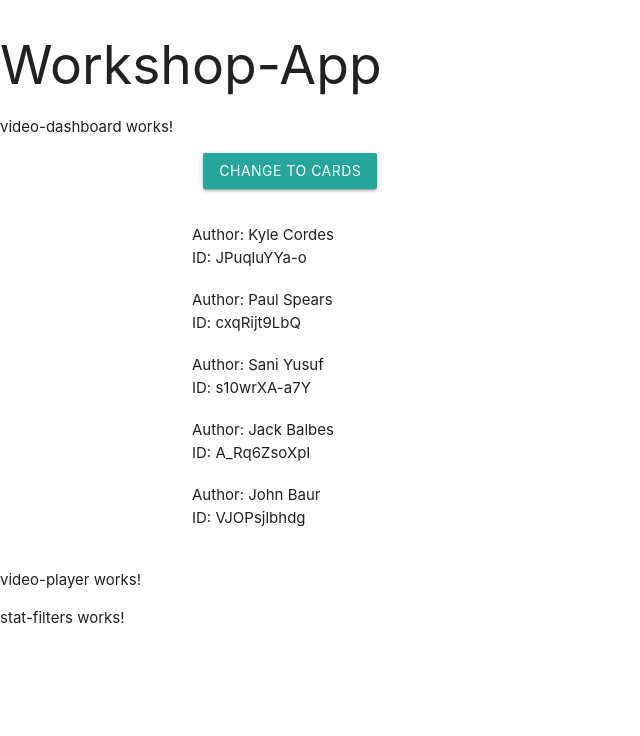
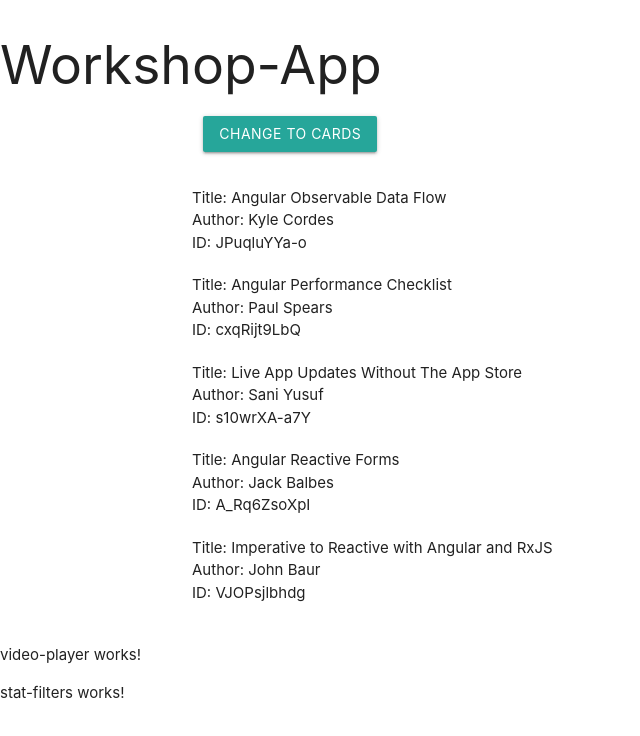
Before and after one commit to Matoyak/workshop-app, an Angular app: page /dashboard/videoDashboard in a window 1280 px wide. Shown: the top 736 px of the page, without its empty margins (0-640 px from the left). Built offline with nearby package versions, Linux system fonts and the light colour scheme.

Commit message:
Started moving to @Input

```diff
--- a/src/app/dashboard/dashboard.module.ts
+++ b/src/app/dashboard/dashboard.module.ts
@@ -5,6 +5,7 @@ import { VideoListComponent } from './video-list/video-list.component';
 import { VideoPlayerComponent } from './video-player/video-player.component';
 import { StatFiltersComponent } from './stat-filters/stat-filters.component';
 import { RouterModule } from '@angular/router';
+import { VideoDetailsComponent } from './video-details/video-details.component';
 
 const dashboardRoutes = [
 	{ path: '', pathMatch: 'full', redirectTo: 'videoDashboard' },
@@ -17,6 +18,7 @@ const dashboardRoutes = [
 		VideoListComponent,
 		VideoPlayerComponent,
 		StatFiltersComponent,
+		VideoDetailsComponent,
 	],
 	imports: [CommonModule, RouterModule.forChild(dashboardRoutes)],
 })
--- a/src/app/dashboard/video-dashboard/video-dashboard.component.html
+++ b/src/app/dashboard/video-dashboard/video-dashboard.component.html
@@ -1,4 +1,3 @@
-<p>video-dashboard works!</p>
-<wa-video-list></wa-video-list>
+<wa-video-list [videoList]="dashboardVideos"></wa-video-list>
 <wa-video-player></wa-video-player>
 <wa-stat-filters></wa-stat-filters>
--- a/src/app/dashboard/video-dashboard/video-dashboard.component.ts
+++ b/src/app/dashboard/video-dashboard/video-dashboard.component.ts
@@ -1,4 +1,7 @@
 import { Component, OnInit } from '@angular/core';
+
+import { dashboardData } from 'src/app/dashboardData';
+import { Video } from 'src/app/models';
 
 @Component({
 	selector: 'wa-video-dashboard',
@@ -6,6 +9,7 @@ import { Component, OnInit } from '@angular/core';
 	styleUrls: ['./video-dashboard.component.scss'],
 })
 export class VideoDashboardComponent implements OnInit {
+	dashboardVideos: Video[] = dashboardData;
 	constructor() {}
 
 	ngOnInit(): void {}
--- /dev/null
+++ b/src/app/dashboard/video-details/video-details.component.html
@@ -0,0 +1,3 @@
+<li>Title: {{ video.title }}</li>
+<li>Author: {{ video.author }}</li>
+<li>ID: {{ video.id }}</li>
--- /dev/null
+++ b/src/app/dashboard/video-details/video-details.component.ts
@@ -0,0 +1,15 @@
+import { Component, Input, OnInit } from '@angular/core';
+
+import { Video, VideoViewDetails } from 'src/app/models';
+
+@Component({
+	selector: 'wa-video-details',
+	templateUrl: './video-details.component.html',
+	styleUrls: ['./video-details.component.scss'],
+})
+export class VideoDetailsComponent implements OnInit {
+	@Input() video: Video | undefined;
+	constructor() {}
+
+	ngOnInit(): void {}
+}
--- a/src/app/dashboard/video-list/video-list.component.html
+++ b/src/app/dashboard/video-list/video-list.component.html
@@ -35,15 +35,14 @@
 				</div>
 			</div>
 		</div>
-		<div class="col s12 m12 l3" *ngIf="!showAsCards">
+		<div class="col s12 m12 l6" *ngIf="!showAsCards">
 			<ul
 				class="row"
-				*ngFor="let video of videos"
+				*ngFor="let video of videoList"
 				(click)="selectedVideo = video"
 				[class.highlight]="video === selectedVideo"
 			>
-				<li>Author: {{ video.author }}</li>
-				<li>ID: {{ video.id }}</li>
+				<wa-video-details [video]="video"></wa-video-details>
 			</ul>
 		</div>
 	</div>
--- a/src/app/dashboard/video-list/video-list.component.ts
+++ b/src/app/dashboard/video-list/video-list.component.ts
@@ -1,5 +1,5 @@
-import { Component, OnInit } from '@angular/core';
-import { dashboardData } from 'src/app/dashboardData';
+import { Component, Input, OnInit } from '@angular/core';
+import { Video } from 'src/app/models';
 
 @Component({
 	selector: 'wa-video-list',
@@ -7,9 +7,9 @@ import { dashboardData } from 'src/app/dashboardData';
 	styleUrls: ['./video-list.component.scss'],
 })
 export class VideoListComponent implements OnInit {
-	videos = dashboardData;
-	showAsCards = false;
-	selectedVideo = null;
+	@Input() videoList: Video[];
+	showAsCards: boolean = false;
+	selectedVideo: Video = null;
 
 	constructor() {}
 
--- /dev/null
+++ b/src/app/models.ts
@@ -0,0 +1,12 @@
+export interface Video {
+	title: string;
+	author: string;
+	id: string;
+	viewDetails: VideoViewDetails[];
+}
+
+export interface VideoViewDetails {
+	age: number;
+	region: string;
+	date: string;
+}
```
Also changed, not shown: src/app/dashboard/video-details/video-details.component.scss (added), 1 other file (tests, documents, lock files or other folders).
